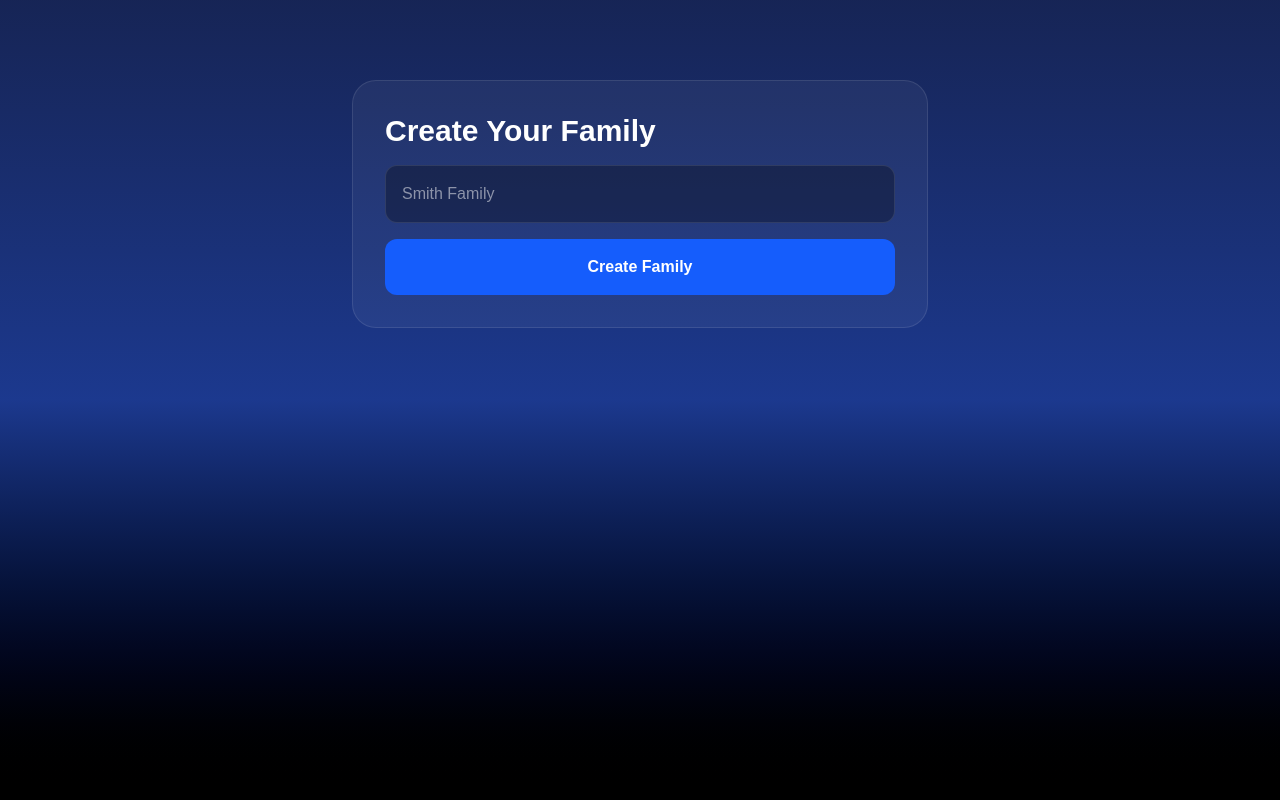
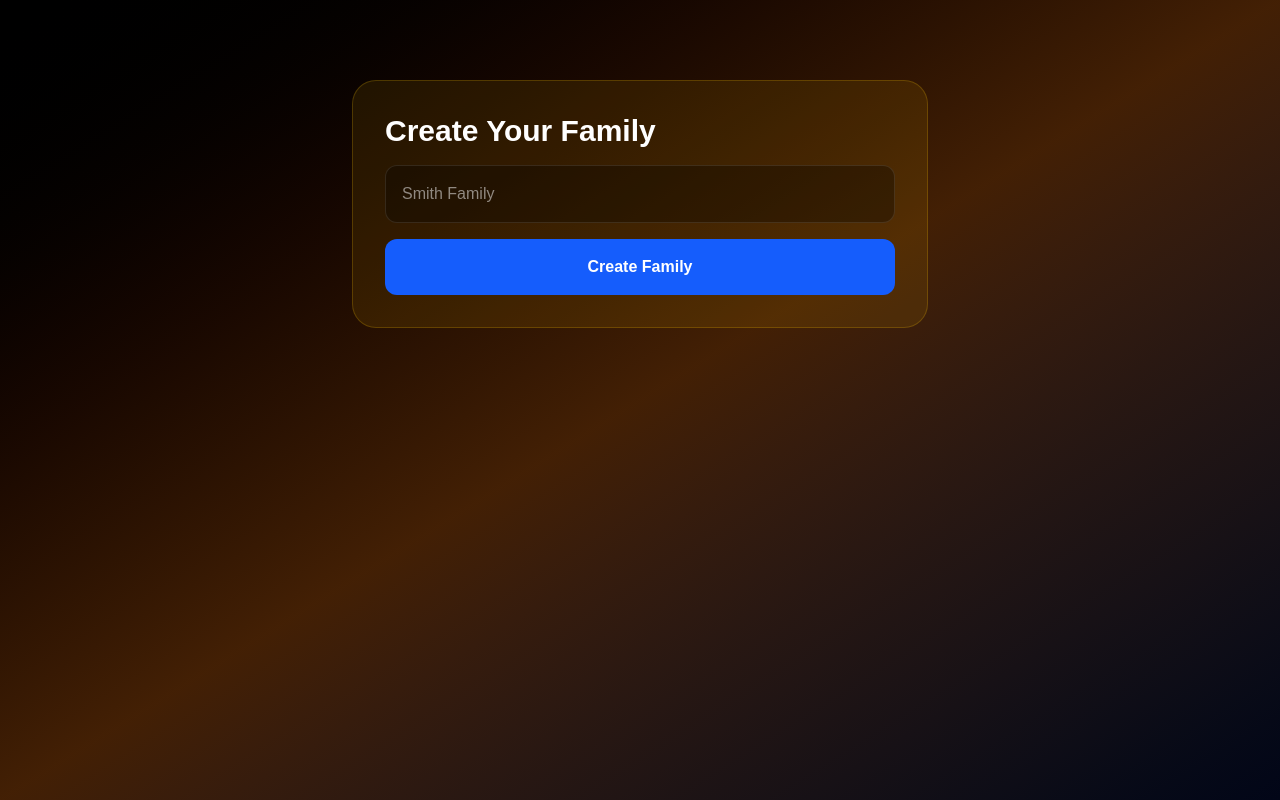
Before and after one commit to imdavidj13-droid/family-rewards-platform, a Next.js app: page /create-family in a window 1280 px wide. Built offline with nearby package versions, Linux system fonts and the light colour scheme; no server answers.

Commit message:
Update children page design

```diff
--- a/app/children/page.tsx
+++ b/app/children/page.tsx
@@ -128,8 +128,9 @@ export default function ChildrenPage() {
                     Family rewards member
                   </p>
 
-                  <div className="mt-5 rounded-2xl bg-red-50 p-4">
-                    <p className="text-sm font-bold text-red-500">
+<div className="mt-5 rounded-2xl bg-gray-50 p-4">
+
+                      <p className="text-sm font-bold text-gray-500">
                       Current Points
                     </p>
 
--- a/app/create-family/page.tsx
+++ b/app/create-family/page.tsx
@@ -2,8 +2,10 @@
 
 import { useState } from "react";
 import { supabase } from "@/lib/supabase";
+import { useTheme } from "@/components/ThemeProvider";
 
 export default function CreateFamilyPage() {
+  const { theme } = useTheme();
   const [familyName, setFamilyName] = useState("");
   const [message, setMessage] = useState("");
 
@@ -22,8 +24,8 @@ export default function CreateFamilyPage() {
   }
 
   return (
-    <main className="min-h-screen bg-gradient-to-b from-blue-950 via-blue-900 to-black px-6 py-20 text-white">
-      <div className="mx-auto max-w-xl rounded-3xl border border-white/10 bg-white/5 p-8">
+    <main className={`min-h-screen ${theme.background} ${theme.pageText} px-6 py-20`}>
+      <div className={`mx-auto max-w-xl rounded-3xl border ${theme.navCard} p-8`}>
         <h1 className="mb-4 text-3xl font-black">Create Your Family</h1>
 
         <input
```
